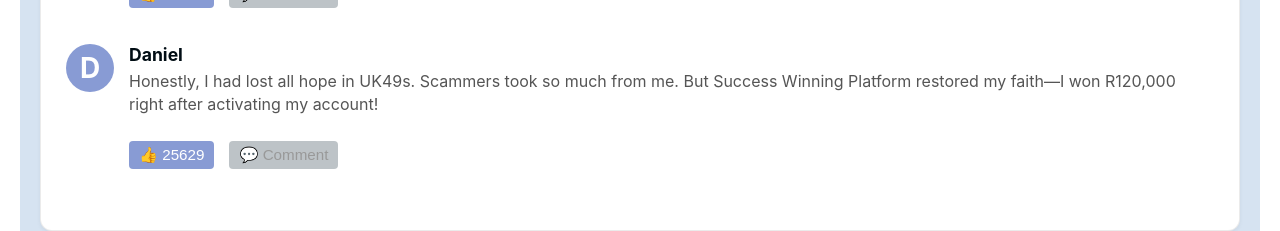
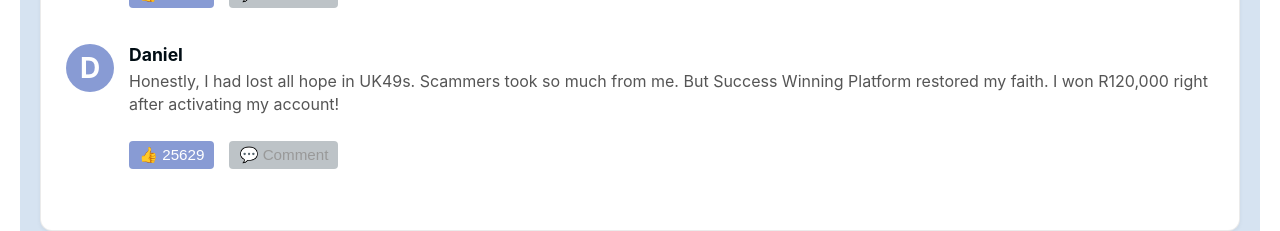
Before and after one commit to omas1st/successplatform, a React (Create React App) app: page / in a window 1280 px wide. Shown: the part 4277-4508 px from the top of the page. Built offline with nearby package versions, Linux system fonts and the light colour scheme; no server answers; the HTML template or start-up script is replaced by a standard one.

Commit message:
Update Home.js

```diff
--- a/src/pages/Home.js
+++ b/src/pages/Home.js
@@ -89,7 +89,7 @@
   {
     id: 'daniel',
     name: 'Daniel',
-    text: 'Honestly, I had lost all hope in UK49s. Scammers took so much from me. But Success Winning Platform restored my faith—I won R120,000 right after activating my account!',
+    text: 'Honestly, I had lost all hope in UK49s. Scammers took so much from me. But Success Winning Platform restored my faith. I won R120,000 right after activating my account!',
     initialLikes: 25500,
   },
 ];
```
